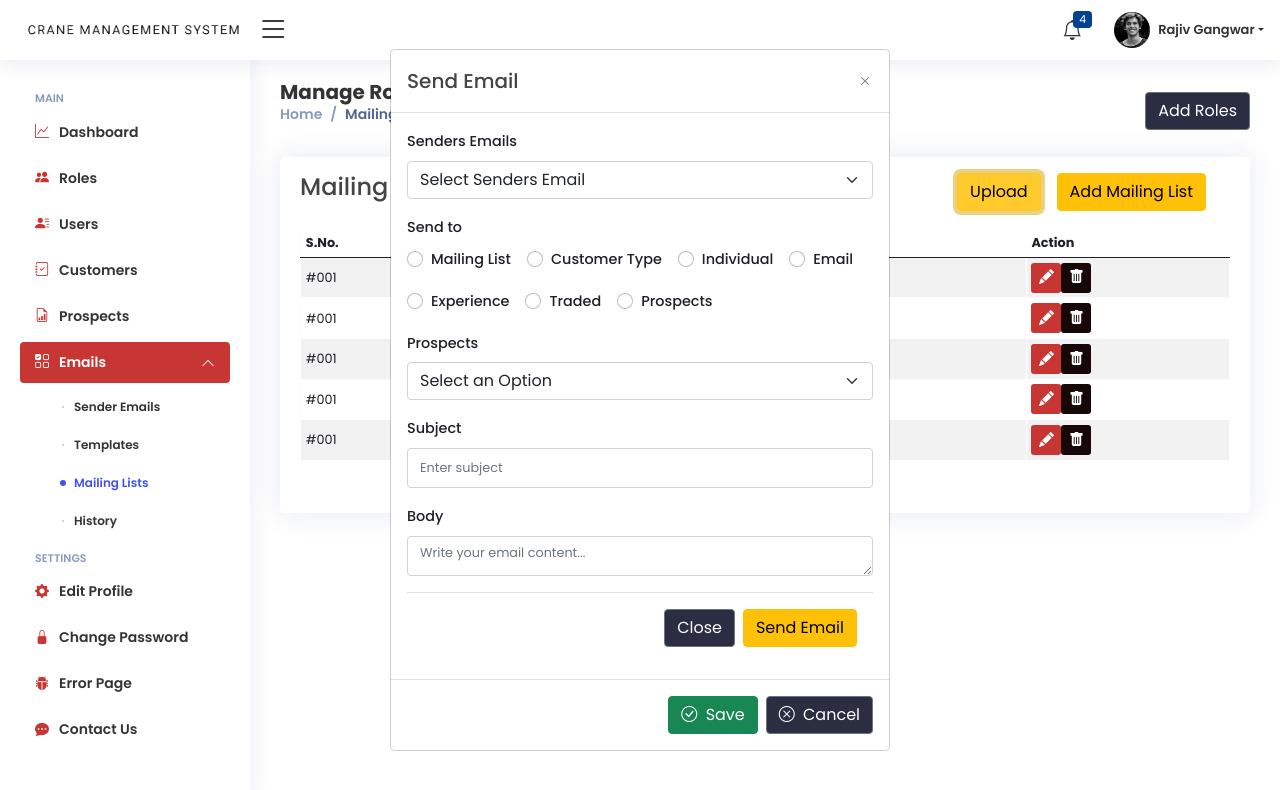
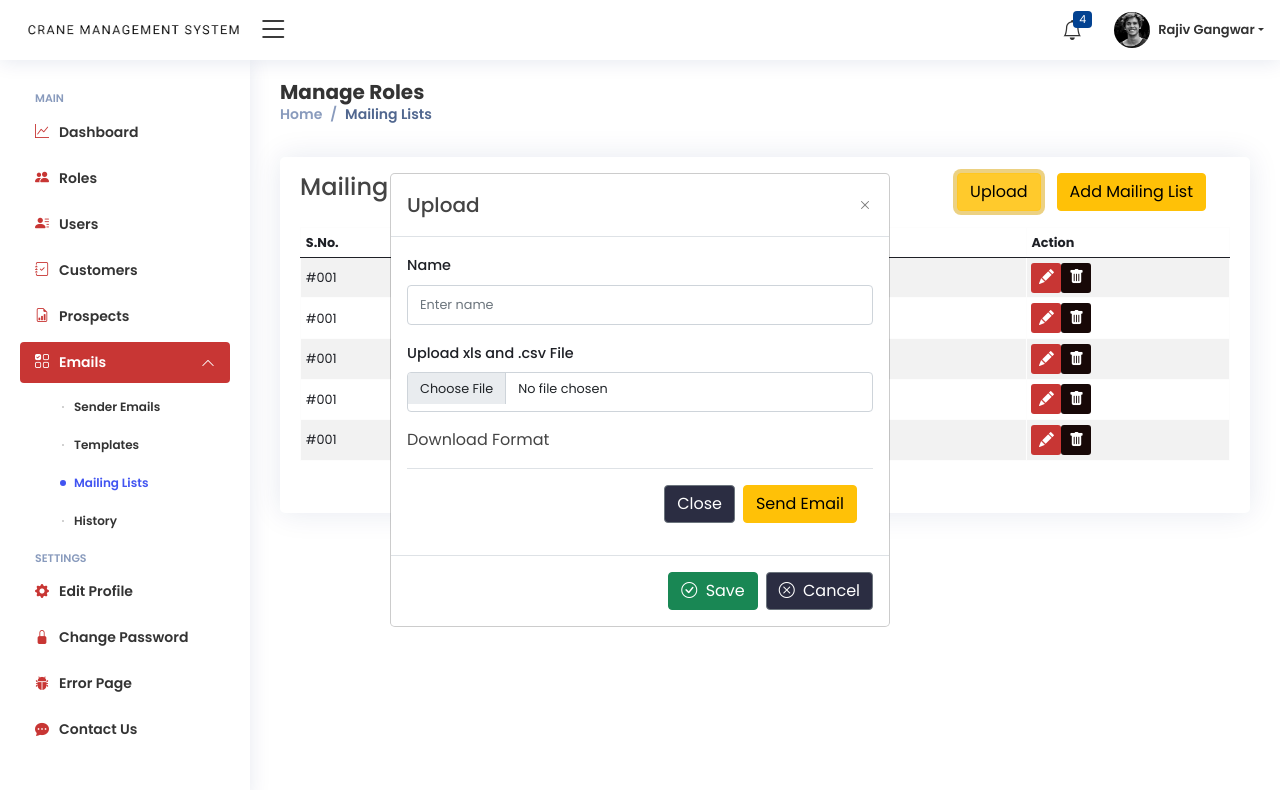
Before and after one commit to amazprashant/Chatventory-Frontend, a React (Vite) app: page /mailing-lists in a window 1280 px wide. Both pictures are taken after a click on the button "Upload". Shown: the top 790 px of the page. Built offline with nearby package versions, Linux system fonts and the light colour scheme.

Commit message:
updating the modal

```diff
--- a/src/pages/MailingLists.tsx
+++ b/src/pages/MailingLists.tsx
@@ -22,6 +22,11 @@ export default function MailingLists() {
     test: "na",
   });
 
+  const customers = [
+    { firstName: "Test", lastName: "Test", email: "test122@gmail.com" },
+    { firstName: "demo", lastName: "demo", email: "demo122@gmail.com" },
+    { firstName: "sakshi", lastName: "sakshi", email: "sakshi122@gmail.com" },
+  ];
   const handlePermissionChange = (screen: string, value: string) => {
     setPermissions((prev) => ({ ...prev, [screen]: value }));
   };
@@ -58,13 +63,6 @@ export default function MailingLists() {
               <h1>Manage Roles</h1>
               <Breadcrumb />
             </div>
-          </div>
-          <div className="col-lg-6 col-md-6 col-sm-12 text-end">
-            <button
-              className="btn btn-secondary"
-              onClick={() => setModalOpen(true)}
-            > Add Roles
-            </button>
           </div>
         </div>
 
@@ -211,34 +209,26 @@ export default function MailingLists() {
         </div>
         <Modal isOpen={isModalAddMailingOpen} onClose={() => setModalAddMailingOpen(false)} title="Send Email">
           <form onSubmit={handleSubmit}>
-            {/* Sender Email */}
+            {/* Subject */}
             <div className="mb-3">
-              <label className="form-label">Senders Emails</label>
-              <select
-                className="form-select"
-                name="senderEmail"
-                value={formData.senderEmail}
+              <label className="form-label">Name</label>
+              <input
+                type="text"
+                className="form-control"
+                name="subject"
+                value={formData.subject}
                 onChange={handleChange}
+                placeholder="Enter subject"
                 required
-              >
-                <option value="">Select Senders Email</option>
-                <option value="noreply@marketsai.com">noreply@marketsai.com</option>
-                <option value="support@marketsai.com">support@marketsai.com</option>
-              </select>
+              />
             </div>
-
             {/* Send To Options */}
             <div className="mb-3">
-              <label className="form-label">Send to</label>
+              <label className="form-label">Type</label>
               <div className="d-flex flex-wrap gap-3">
                 {[
-                  "Mailing List",
-                  "Customer Type",
-                  "Individual",
                   "Email",
-                  "Experience",
-                  "Traded",
-                  "Prospects",
+                  "Customer Name",
                 ].map((option) => (
                   <div key={option} className="form-check">
                     <input
@@ -258,7 +248,7 @@ export default function MailingLists() {
 
             {/* Prospects */}
             <div className="mb-3">
-              <label className="form-label">Prospects</label>
+              <label className="form-label">Customer List</label>
               <select
                 className="form-select"
                 name="prospects"
@@ -271,32 +261,52 @@ export default function MailingLists() {
               </select>
             </div>
 
-            {/* Subject */}
+            <div className="modal-footer">
+              <button type="button" className="btn btn-secondary" onClick={() => setModalEmailOpen(false)}>
+                Close
+              </button>
+              <button type="submit" className="btn btn-warning">
+                Send Email
+              </button>
+            </div>
+          </form>
+        </Modal>
+        <Modal isOpen={isModalUploadOpen} onClose={() => setModalUploadOpen(false)} title="Upload">
+          <form onSubmit={handleSubmit}>
+            {/* Sender Email */}
                <div className="mb-3">
-              <label className="form-label">Subject</label>
+                    <label className="form-label">Name</label>
                     <input
                       type="text"
+                      name="name"
+                      value={formData.name}
+                      onChange={handleChange}
                       className="form-control"
-                name="subject"
-                value={formData.subject}
-                onChange={handleChange}
-                placeholder="Enter subject"
+                      placeholder="Enter name"
                       required
                     />
                   </div>
 
-            {/* Body */}
+                  {/* File Upload */}
                   <div className="mb-3">
-              <label className="form-label">Body</label>
-              <textarea
+                    <label className="form-label">Upload xls and .csv File</label>
+                    <input
+                      type="file"
+                      name="file"
+                      accept=".xls,.xlsx,.csv"
+                      onChange={handleChange}
                       className="form-control"
-                name="body"
-                rows={6}
-                value={formData.body}
-                onChange={handleChange}
-                placeholder="Write your email content..."
-              ></textarea>
+                      required
+                    />
                   </div>
+
+                  {/* Download link */}
+                  <div className="mb-3">
+                    <a href="/sample-format.csv" download>
+                      Download Format
+                    </a>
+                  </div>
+
 
             <div className="modal-footer">
               <button type="button" className="btn btn-secondary" onClick={() => setModalEmailOpen(false)}>
@@ -308,203 +318,33 @@ export default function MailingLists() {
             </div>
           </form>
         </Modal>
-        <Modal isOpen={isModalUploadOpen} onClose={() => setModalUploadOpen(false)} title="Send Email">
-          <form onSubmit={handleSubmit}>
-            {/* Sender Email */}
-            <div className="mb-3">
-              <label className="form-label">Senders Emails</label>
-              <select
-                className="form-select"
-                name="senderEmail"
-                value={formData.senderEmail}
-                onChange={handleChange}
-                required
-              >
-                <option value="">Select Senders Email</option>
-                <option value="noreply@marketsai.com">noreply@marketsai.com</option>
-                <option value="support@marketsai.com">support@marketsai.com</option>
-              </select>
-            </div>
+        <Modal
+        isOpen={isModalCommentOpen}
+        onClose={() => setModalCommentOpen(false)}
+        title="Customer List">
 
-            {/* Send To Options */}
-            <div className="mb-3">
-              <label className="form-label">Send to</label>
-              <div className="d-flex flex-wrap gap-3">
-                {[
-                  "Mailing List",
-                  "Customer Type",
-                  "Individual",
-                  "Email",
-                  "Experience",
-                  "Traded",
-                  "Prospects",
-                ].map((option) => (
-                  <div key={option} className="form-check">
-                    <input
-                      className="form-check-input"
-                      type="radio"
-                      name="sendTo"
-                      value={option}
-                      checked={formData.sendTo === option}
-                      onChange={handleChange}
-                      required
-                    />
-                    <label className="form-check-label">{option}</label>
-                  </div>
+        <div className="row g-3">
+          <div>
+            <table className="table table-bordered text-center">
+                  <thead className="table-light">
+                    <tr>
+                      <th>First Name</th>
+                      <th>Last Name</th>
+                      <th>Email</th>
+                    </tr>
+                  </thead>
+                  <tbody>
+                    {customers.map((cust, index) => (
+                      <tr key={index}>
+                        <td>{cust.firstName}</td>
+                        <td>{cust.lastName}</td>
+                        <td>{cust.email}</td>
+                      </tr>
                     ))}
+                  </tbody>
+                </table>
           </div>
         </div>
-
-            {/* Prospects */}
-            <div className="mb-3">
-              <label className="form-label">Prospects</label>
-              <select
-                className="form-select"
-                name="prospects"
-                value={formData.prospects}
-                onChange={handleChange}
-              >
-                <option value="">Select an Option</option>
-                <option value="prospect1">Prospect 1</option>
-                <option value="prospect2">Prospect 2</option>
-              </select>
-            </div>
-
-            {/* Subject */}
-            <div className="mb-3">
-              <label className="form-label">Subject</label>
-              <input
-                type="text"
-                className="form-control"
-                name="subject"
-                value={formData.subject}
-                onChange={handleChange}
-                placeholder="Enter subject"
-                required
-              />
-            </div>
-
-            {/* Body */}
-            <div className="mb-3">
-              <label className="form-label">Body</label>
-              <textarea
-                className="form-control"
-                name="body"
-                rows={6}
-                value={formData.body}
-                onChange={handleChange}
-                placeholder="Write your email content..."
-              ></textarea>
-            </div>
-
-            <div className="modal-footer">
-              <button type="button" className="btn btn-secondary" onClick={() => setModalEmailOpen(false)}>
-                Close
-              </button>
-              <button type="submit" className="btn btn-warning">
-                Send Email
-              </button>
-            </div>
-          </form>
-        </Modal>
-        <Modal isOpen={isModalCommentOpen} onClose={() => setModalCommentOpen(false)} title="Send Email">
-          <form onSubmit={handleSubmit}>
-            {/* Sender Email */}
-            <div className="mb-3">
-              <label className="form-label">Senders Emails</label>
-              <select
-                className="form-select"
-                name="senderEmail"
-                value={formData.senderEmail}
-                onChange={handleChange}
-                required
-              >
-                <option value="">Select Senders Email</option>
-                <option value="noreply@marketsai.com">noreply@marketsai.com</option>
-                <option value="support@marketsai.com">support@marketsai.com</option>
-              </select>
-            </div>
-
-            {/* Send To Options */}
-            <div className="mb-3">
-              <label className="form-label">Send to</label>
-              <div className="d-flex flex-wrap gap-3">
-                {[
-                  "Mailing List",
-                  "Customer Type",
-                  "Individual",
-                  "Email",
-                  "Experience",
-                  "Traded",
-                  "Prospects",
-                ].map((option) => (
-                  <div key={option} className="form-check">
-                    <input
-                      className="form-check-input"
-                      type="radio"
-                      name="sendTo"
-                      value={option}
-                      checked={formData.sendTo === option}
-                      onChange={handleChange}
-                      required
-                    />
-                    <label className="form-check-label">{option}</label>
-                  </div>
-                ))}
-              </div>
-            </div>
-
-            {/* Prospects */}
-            <div className="mb-3">
-              <label className="form-label">Prospects</label>
-              <select
-                className="form-select"
-                name="prospects"
-                value={formData.prospects}
-                onChange={handleChange}
-              >
-                <option value="">Select an Option</option>
-                <option value="prospect1">Prospect 1</option>
-                <option value="prospect2">Prospect 2</option>
-              </select>
-            </div>
-
-            {/* Subject */}
-            <div className="mb-3">
-              <label className="form-label">Subject</label>
-              <input
-                type="text"
-                className="form-control"
-                name="subject"
-                value={formData.subject}
-                onChange={handleChange}
-                placeholder="Enter subject"
-                required
-              />
-            </div>
-
-            {/* Body */}
-            <div className="mb-3">
-              <label className="form-label">Body</label>
-              <textarea
-                className="form-control"
-                name="body"
-                rows={6}
-                value={formData.body}
-                onChange={handleChange}
-                placeholder="Write your email content..."
-              ></textarea>
-            </div>
-
-            <div className="modal-footer">
-              <button type="button" className="btn btn-secondary" onClick={() => setModalEmailOpen(false)}>
-                Close
-              </button>
-              <button type="submit" className="btn btn-warning">
-                Send Email
-              </button>
-            </div>
-          </form>
       </Modal>
       </main>
     </>
```
Lines whose indentation alone changed are shown as unchanged.
